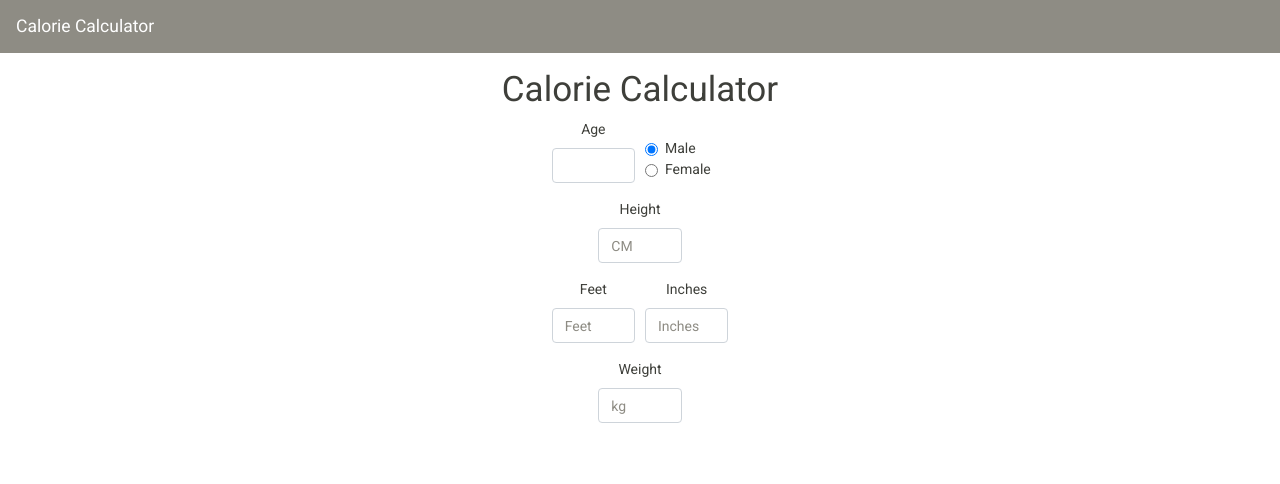
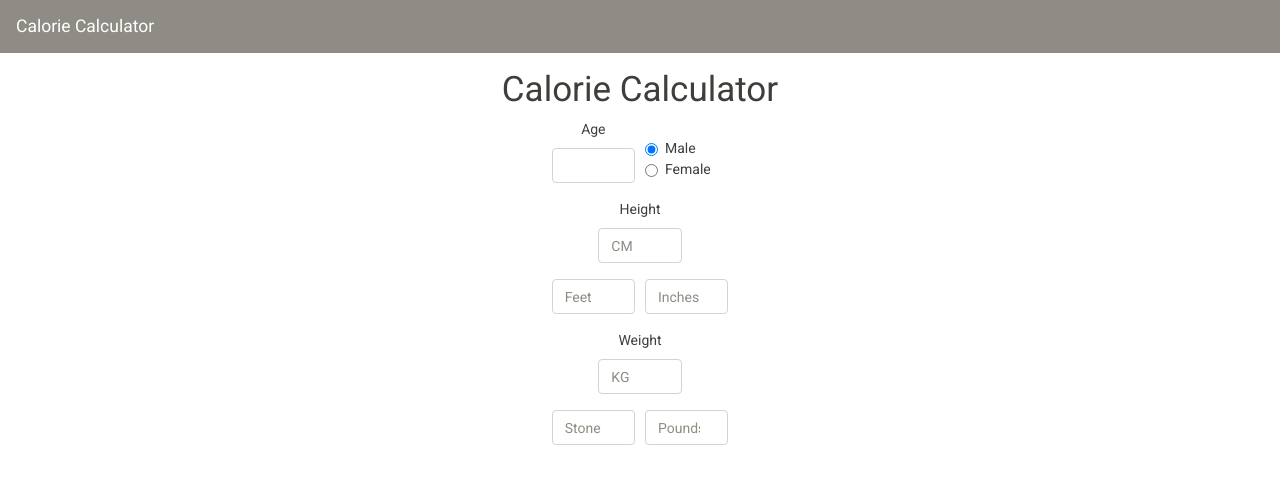
Before and after one commit to ShaumikRahman/calorie-calculator, a plain HTML site: page index.html in a window 1280 px wide. Drawn offline with nearby package versions, Linux system fonts and the light colour scheme.

Commit message:
actual height+weight, removed labels

```diff
--- a/index.html
+++ b/index.html
@@ -39,23 +39,29 @@
             <div class="form-row d-flex justify-content-center">
                 <div class="form-group col-sm-1 text-center">
                     <label for="height">Height</label>
-                    <input type="text" class="form-control" id="height" placeholder="CM">
+                    <input type="number" class="form-control" id="height" placeholder="CM">
                 </div>
             </div>
             <div class="form-row d-flex justify-content-center">
                 <div class="form-group col-sm-1 text-center">
-                    <label for="feet">Feet</label>
-                    <input type="text" class="form-control" id="feet" placeholder="Feet">
+                    <input type="number" class="form-control" id="feet" placeholder="Feet">
                 </div>
                 <div class="form-group col-sm-1 text-center">
-                    <label for="inches">Inches</label>
-                    <input type="text" class="form-control" id="inches" placeholder="Inches">
+                    <input type="number" class="form-control" id="inches" placeholder="Inches">
                 </div>
             </div>
             <div class="form-row d-flex justify-content-center">
                 <div class="form-group col-sm-1 text-center">
                     <label for="weight">Weight</label>
-                    <input type="text" class="form-control" id="weight" placeholder="kg">
+                    <input type="number" class="form-control" id="weight" placeholder="KG">
+                </div>
+            </div>
+            <div class="form-row d-flex justify-content-center">
+                <div class="form-group col-sm-1 text-center">
+                    <input type="number" class="form-control" id="stone" placeholder="Stone">
+                </div>
+                <div class="form-group col-sm-1 text-center">
+                    <input type="number" class="form-control" id="pounds" placeholder="Pounds">
                 </div>
             </div>
         </form>
```
